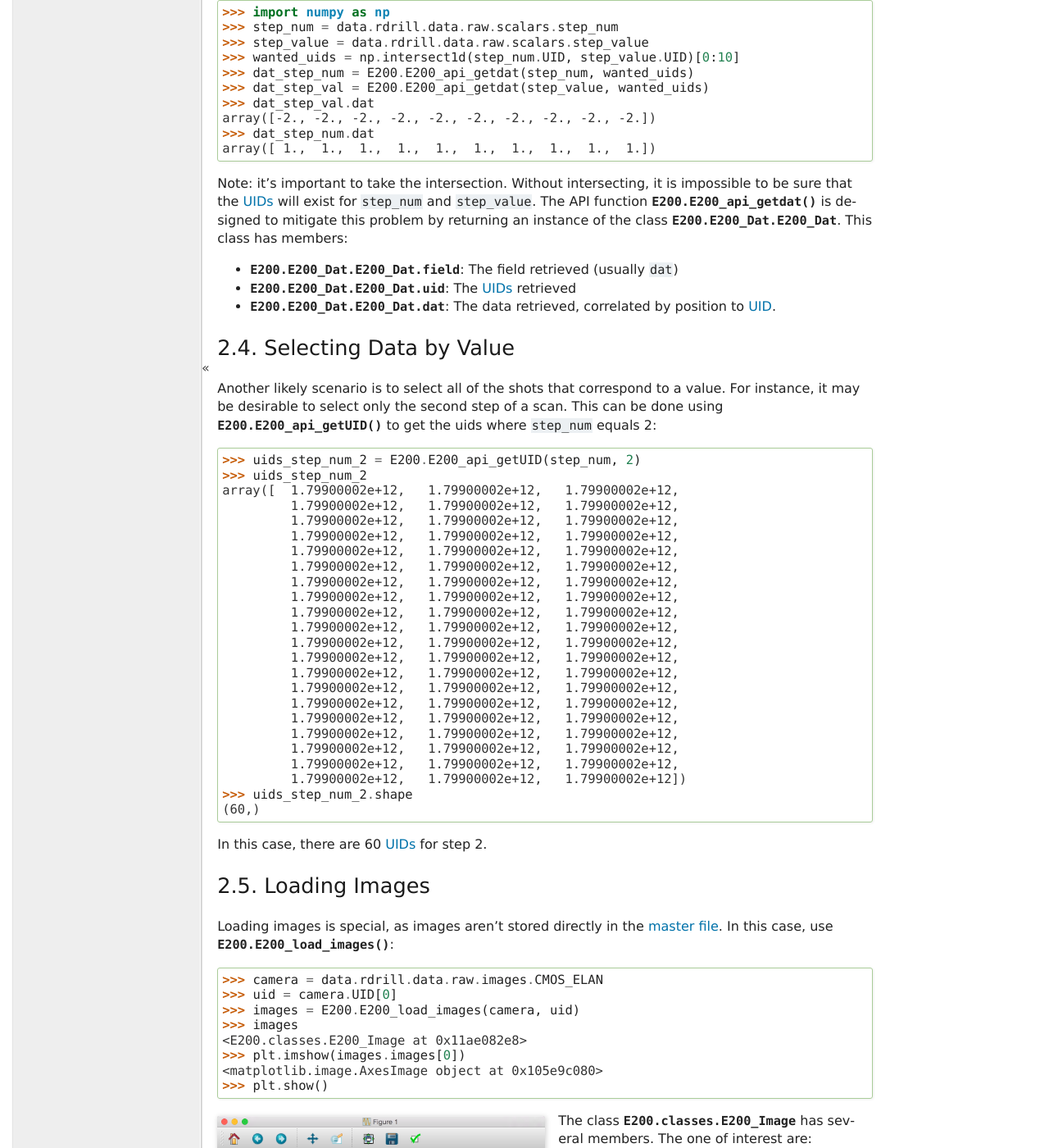
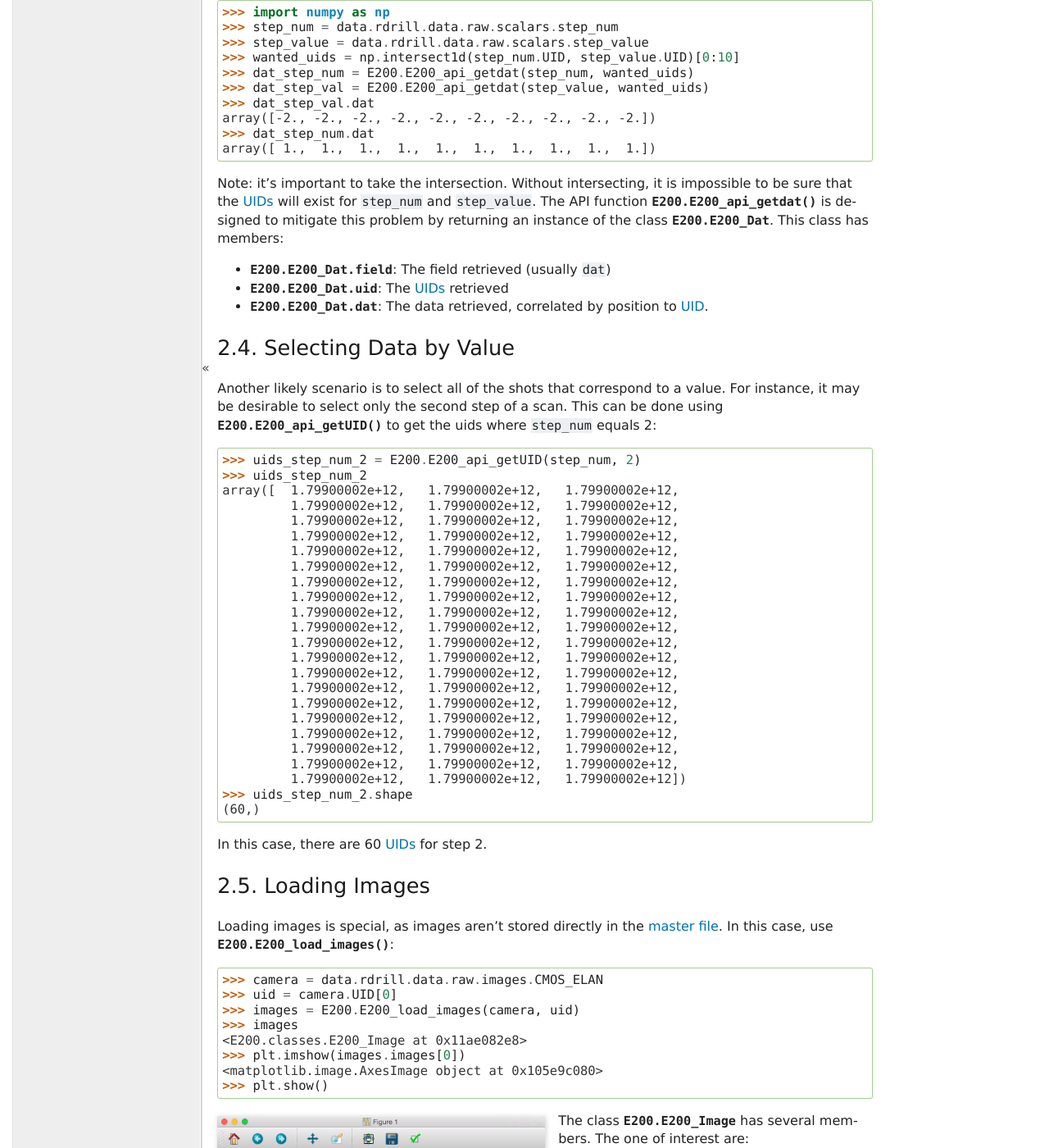
Before and after one commit to Python3pkg/E200, a Sphinx documentation site: the page built from docs/api.rst, in a window 1280 px wide and 1400 px high, scrolled down 2829 px. Shown: the whole window at 82% size. Built offline with Sphinx 7.4.7, drawn with Linux system fonts in a browser that asks for light colours; formulas are drawn with MathJax 3; some of the changed text lies outside the part shown.

Commit message:
Fixed class links

```diff
--- a/docs/api.rst
+++ b/docs/api.rst
@@ -28,7 +28,7 @@ The file path picked is then passed through to :func:`E200.E200_load_data`. This
 Drill Data Class
 ----------------
 
-It becomes immediately obvious that loaded data is returned in the form of the class :class:`E200.classes.Drill`. The dataset's nested dictionary as returned from `h5py <http://www.h5py.org/>`_ is given by::
+It becomes immediately obvious that loaded data is returned in the form of the class :class:`E200.Drill`. The dataset's nested dictionary as returned from `h5py <http://www.h5py.org/>`_ is given by::
 
         data.read_file
 
@@ -40,7 +40,7 @@ It is cumbersome to find all of the nested dictionaries, as `tab completion <htt
 Top Data Level
 ^^^^^^^^^^^^^^
 
-The :class:`E200.classes.Drill` class anticipates this problem: it is far simpler to enter::
+The :class:`E200.Drill` class anticipates this problem: it is far simpler to enter::
 
         >>> data.rdrill.data
         <E200.E200_load_data.Drill with keys:
@@ -130,11 +130,11 @@ The most obvious way to use :ref:`UIDs <uid>` is to create a master index of the
         >>> dat_step_num.dat
         array([ 1.,  1.,  1.,  1.,  1.,  1.,  1.,  1.,  1.,  1.])
 
-Note: it's important to take the intersection. Without intersecting, it is impossible to be sure that the :ref:`UIDs <uid>` will exist for ``step_num`` and ``step_value``. The API function :func:`E200.E200_api_getdat` is designed to mitigate this problem by returning an instance of the class :class:`E200.E200_Dat.E200_Dat`. This class has members:
+Note: it's important to take the intersection. Without intersecting, it is impossible to be sure that the :ref:`UIDs <uid>` will exist for ``step_num`` and ``step_value``. The API function :func:`E200.E200_api_getdat` is designed to mitigate this problem by returning an instance of the class :class:`E200.E200_Dat`. This class has members:
 
-* :data:`E200.E200_Dat.E200_Dat.field`: The field retrieved (usually ``dat``)
-* :data:`E200.E200_Dat.E200_Dat.uid`: The :ref:`UIDs <uid>` retrieved
-* :data:`E200.E200_Dat.E200_Dat.dat`: The data retrieved, correlated by position to :ref:`uid`.
+* :data:`E200.E200_Dat.field`: The field retrieved (usually ``dat``)
+* :data:`E200.E200_Dat.uid`: The :ref:`UIDs <uid>` retrieved
+* :data:`E200.E200_Dat.dat`: The data retrieved, correlated by position to :ref:`uid`.
 
 Selecting Data by Value
 -----------------------
@@ -186,7 +186,7 @@ Loading images is special, as images aren't stored directly in the :ref:`master
    :width: 300 pt
    :align: left
 
-The class :class:`E200.classes.E200_Image` has several members. The one of interest are:
+The class :class:`E200.E200_Image` has several members. The one of interest are:
 
 * ``UID`` or ``uid``: An array of the :ref:`UIDs <uid>` available
 * ``images``: An array of images
```
